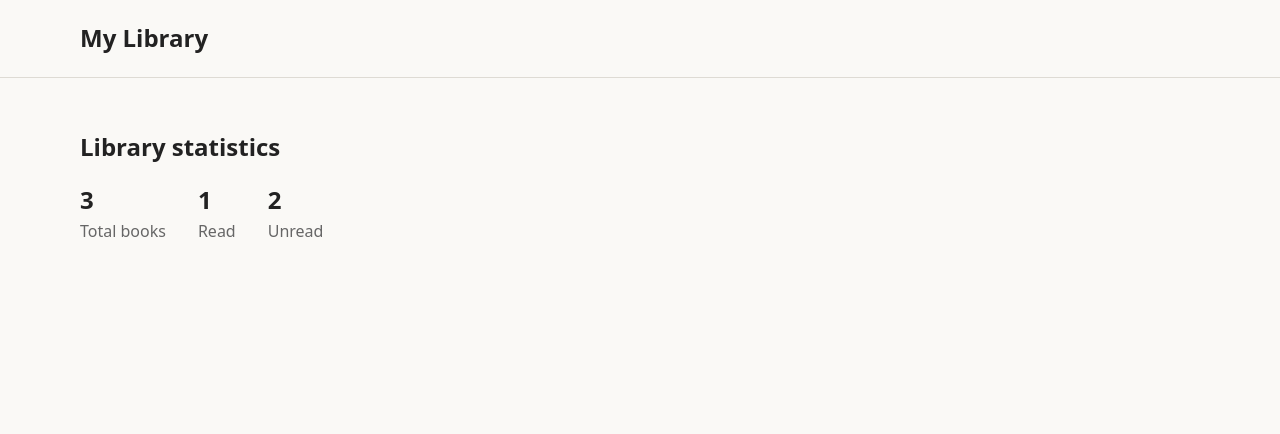
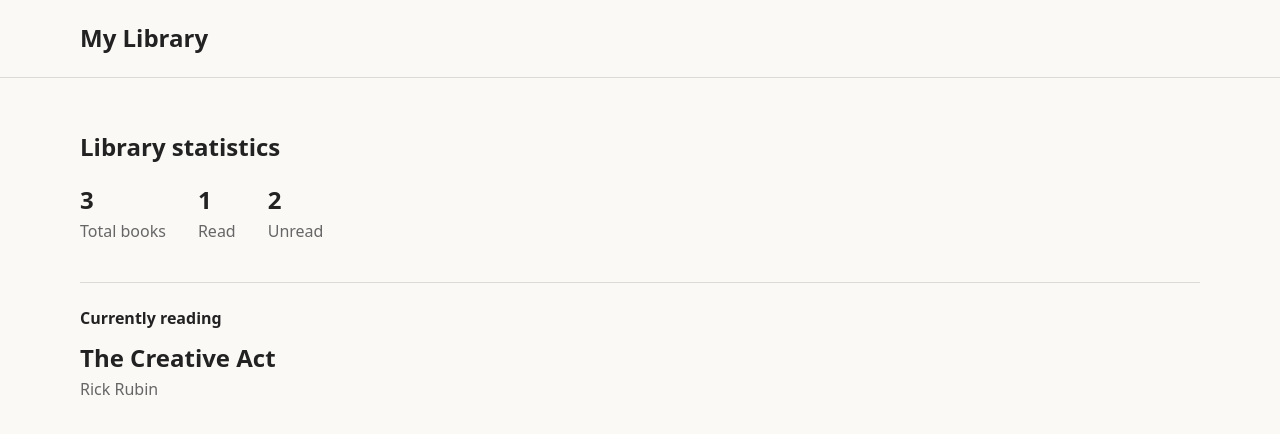
Before and after one commit to Shifhana/reading-library, a React (Vite) app: page / in a window 1280 px wide. Shown: the top 434 px of the page. Built offline with nearby package versions, Linux system fonts and the light colour scheme.

Commit message:
feat: add currently reading section

```diff
--- a/src/App.css
+++ b/src/App.css
@@ -43,3 +43,30 @@
   font-size: 1.5rem;
   font-weight: 600;
 }
+
+.reading-highlight {
+  margin-top: 2.5rem;
+  padding-top: 1.5rem;
+  border-top: 1px solid #dedbd4;
+}
+
+.reading-highlight h2 {
+  margin: 0;
+  font-size: 1rem;
+  font-weight: 600;
+}
+
+.reading-highlight-book {
+  margin-top: 0.75rem;
+}
+
+.reading-highlight-book h3 {
+  margin: 0;
+  font-size: 1.5rem;
+}
+
+.reading-highlight-book p,
+.reading-highlight-empty {
+  margin: 0.25rem 0 0;
+  color: #666;
+}
--- a/src/App.tsx
+++ b/src/App.tsx
@@ -7,6 +7,16 @@ function App() {
 
   // "Currently reading" counts as unread because it has not been completed yet.
   const unreadBooks = books.filter((book) => book.status !== 'Read').length
+  const currentBook = books.find((book) => book.status === 'Currently reading')
+  const upNextBook = books.find(
+    (book) => book.status === 'Unread' && book.upNext,
+  )
+  const highlightedBook = currentBook ?? upNextBook
+  const highlightedBookLabel = currentBook
+    ? 'Currently reading'
+    : upNextBook
+      ? 'Up next'
+      : 'Currently reading / Up next'
 
   return (
     <div className="site-shell">
@@ -34,6 +44,23 @@ function App() {
             </div>
           </dl>
         </section>
+
+        <section
+          className="reading-highlight"
+          aria-labelledby="reading-highlight-heading"
+        >
+          <h2 id="reading-highlight-heading">{highlightedBookLabel}</h2>
+          {highlightedBook ? (
+            <div className="reading-highlight-book">
+              <h3>{highlightedBook.title}</h3>
+              <p>{highlightedBook.author}</p>
+            </div>
+          ) : (
+            <p className="reading-highlight-empty">
+              No book is currently selected.
+            </p>
+          )}
+        </section>
       </main>
     </div>
   )
```
